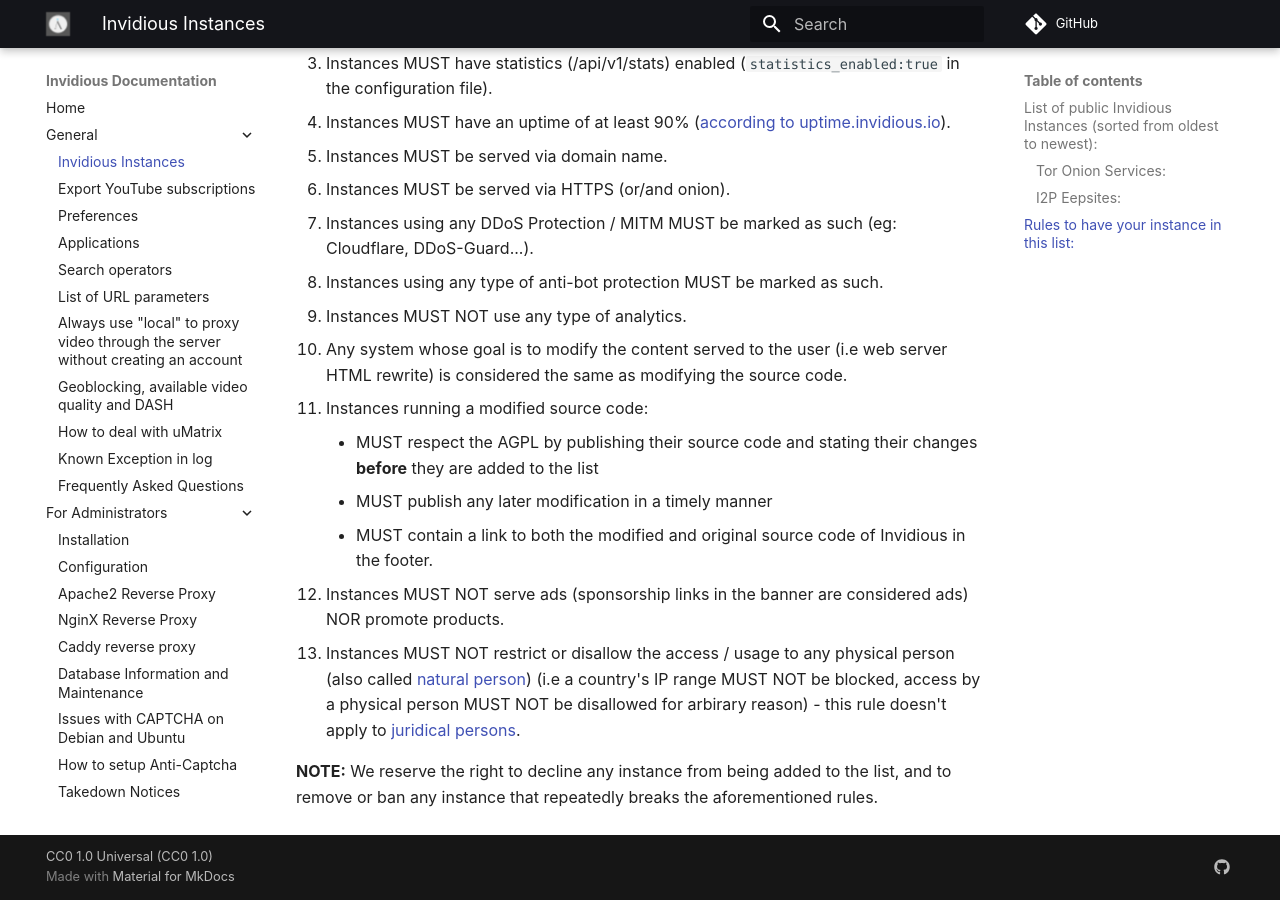
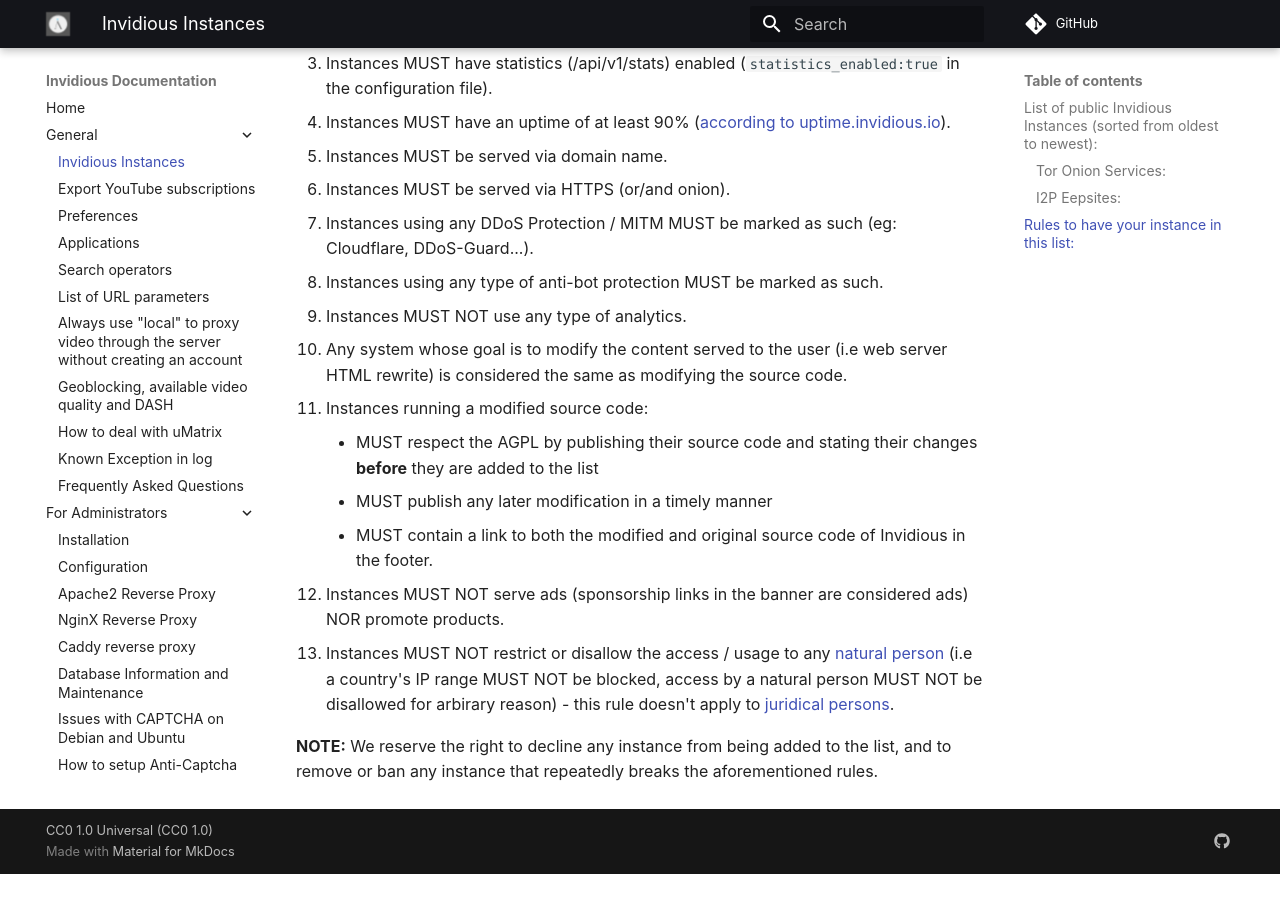
Before and after one commit to iv-org/documentation, an MkDocs documentation site: the page built from docs/instances.md, in a window 1280 px wide and 900 px high, scrolled down 2605 px. Built offline with MkDocs 1.6.1 and Material for MkDocs 9.7.7, drawn with Linux system fonts in a browser that asks for light colours; comment, search, counter and statistics services are not loaded; after the commit the page ends 3479 px from its top, so only the background shows below that.

Commit message:
Use natural person everywhere

```diff
--- a/docs/instances.md
+++ b/docs/instances.md
@@ -113,6 +113,6 @@
     - MUST publish any later modification in a timely manner
     - MUST contain a link to both the modified and original source code of Invidious in the footer.
 12. Instances MUST NOT serve ads (sponsorship links in the banner are considered ads) NOR promote products.
-13. Instances MUST NOT restrict or disallow the access / usage to any physical person (also called [natural person](https://en.wikipedia.org/wiki/Natural_person)) (i.e a country's IP range MUST NOT be blocked, access by a physical person MUST NOT be disallowed for arbirary reason) - this rule doesn't apply to [juridical persons](https://en.wikipedia.org/wiki/Juridical_person).
+13. Instances MUST NOT restrict or disallow the access / usage to any [natural person](https://en.wikipedia.org/wiki/Natural_person) (i.e a country's IP range MUST NOT be blocked, access by a natural person MUST NOT be disallowed for arbirary reason) - this rule doesn't apply to [juridical persons](https://en.wikipedia.org/wiki/Juridical_person).
 
 **NOTE:** We reserve the right to decline any instance from being added to the list, and to remove or ban any instance that repeatedly breaks the aforementioned rules.
```
